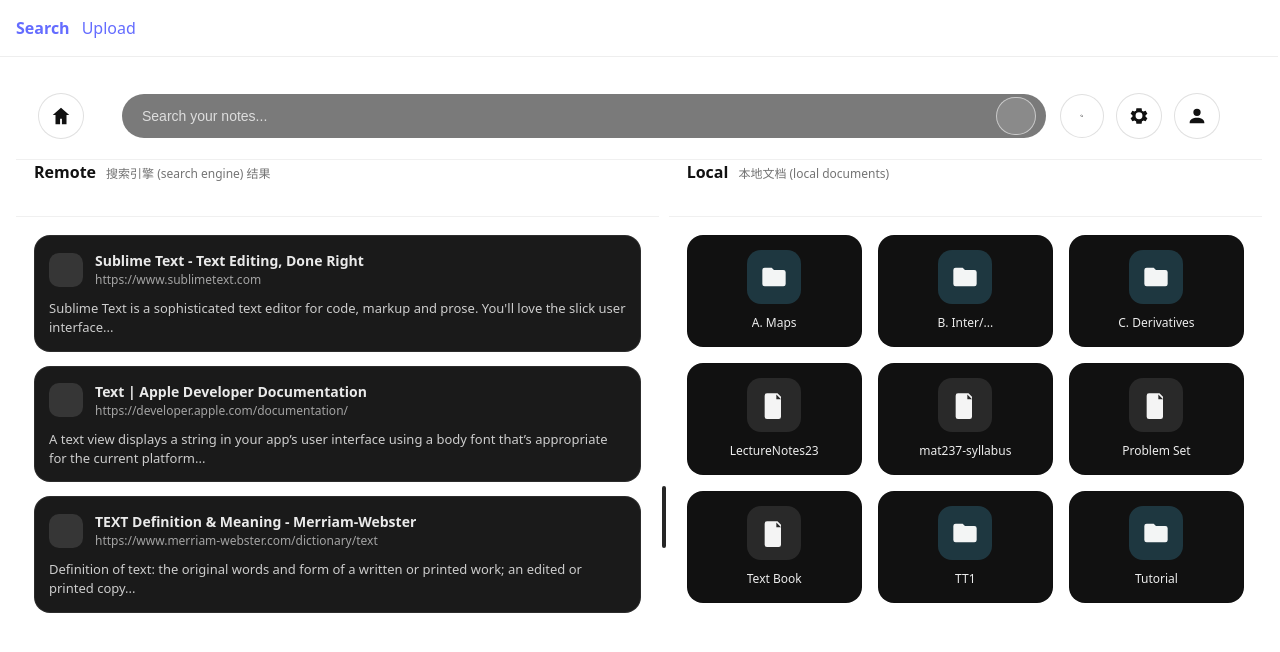
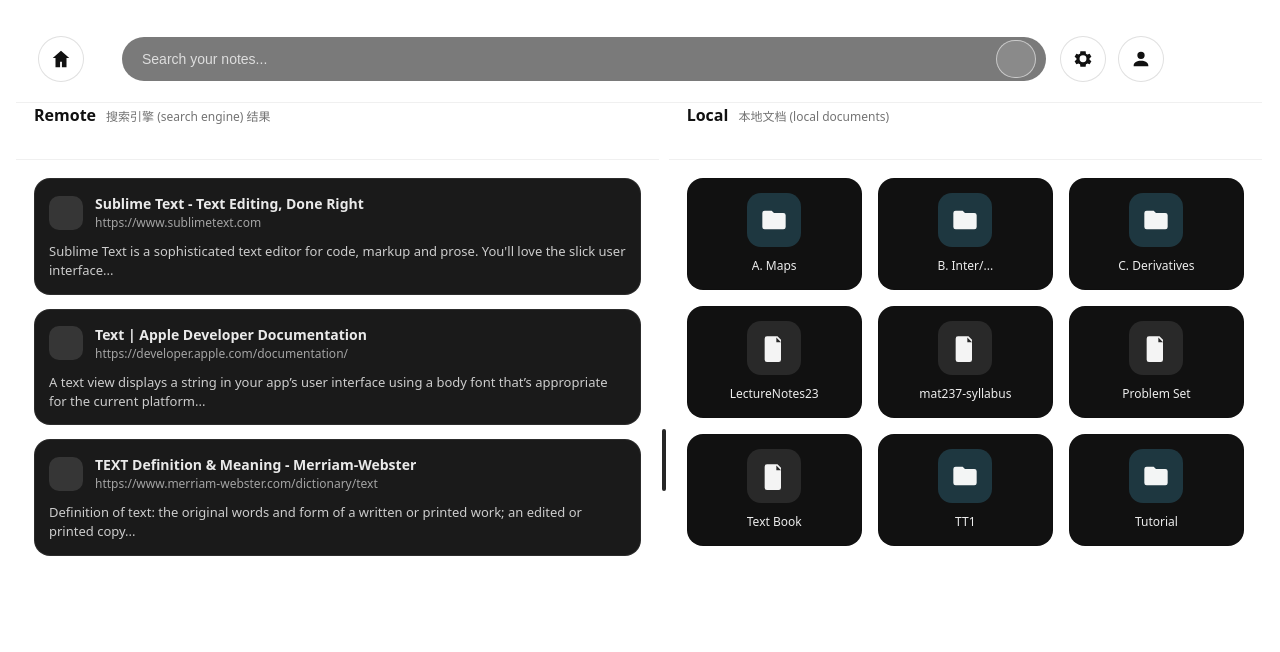
Before and after one commit to Lou-Meixuan/Note_Search_Engine, a React app in the folder frontend/: page / in a window 1280 px wide. Shown: the top 652 px of the page. Built offline with nearby package versions, Linux system fonts and the light colour scheme; the HTML template or start-up script is replaced by a standard one.

Commit message:
change the UI of search

```diff
--- a/frontend/src/App.jsx
+++ b/frontend/src/App.jsx
@@ -5,12 +5,9 @@
 import SettingsPage from "./pages/SettingsPage";
 import AccountPage from "./pages/AccountPage";
 
-import NavBar from "./components/NavBar.jsx";
-
 export default function App() {
     return (
         <BrowserRouter>
-            <NavBar />
             <div style={{ padding: 16 }}>
                 <Routes>
 
--- a/frontend/src/components/NavBar.jsx
+++ /dev/null
@@ -1,17 +0,0 @@
-import { Link, useLocation } from "react-router-dom";
-
-export default function NavBar() {
-    const { pathname } = useLocation();
-
-    const linkStyle = (to) => ({
-        marginRight: 12,
-        fontWeight: pathname === to ? "700" : "400",
-    });
-
-    return (
-        <div style={{ padding: 16, borderBottom: "1px solid #eee" }}>
-            <Link to="/" style={linkStyle("/")}>Search</Link>
-            <Link to="/upload" style={linkStyle("/upload")}>Upload</Link>
-        </div>
-    );
-}
--- a/frontend/src/pages/SearchPage.css
+++ b/frontend/src/pages/SearchPage.css
@@ -94,14 +94,14 @@
     cursor: pointer;
 }
 
-.spScopeBtn .spIcon { fill: #fff; }
+.spScopeBtn .spIcon { fill: #000000; }
 
 .spScopeMenu {
     position: absolute;
     right: 0;
     top: 46px;
     width: 190px;
-    background: #fff;
+    background: rgb(23, 21, 21);
     border: 1px solid rgba(0,0,0,0.10);
     border-radius: 14px;
     padding: 6px;
--- a/frontend/src/pages/SearchPage.jsx
+++ b/frontend/src/pages/SearchPage.jsx
@@ -221,13 +221,6 @@
                 </div>
 
                 <div className="spRight">
-                    <button className="spIconBtn" onClick={() => doSearch()} aria-label="Search">
-                        {/* magnifier */}
-                        <svg viewBox="0 0 24 24" className="spIcon">
-                            <path d="M10 4a6 6 0 104.472 10.03l4.249 4.248 1.414-1.414-4.248-4.249A6 6 0 0010 4zm0 2a4 4 0 110 8 4 4 0 010-8z" />
-                        </svg>
-                    </button>
-
                     <Link className="spIconBtn" to="/settings" aria-label="Settings">
                         {/* gear */}
                         <svg viewBox="0 0 24 24" className="spIcon">
```
